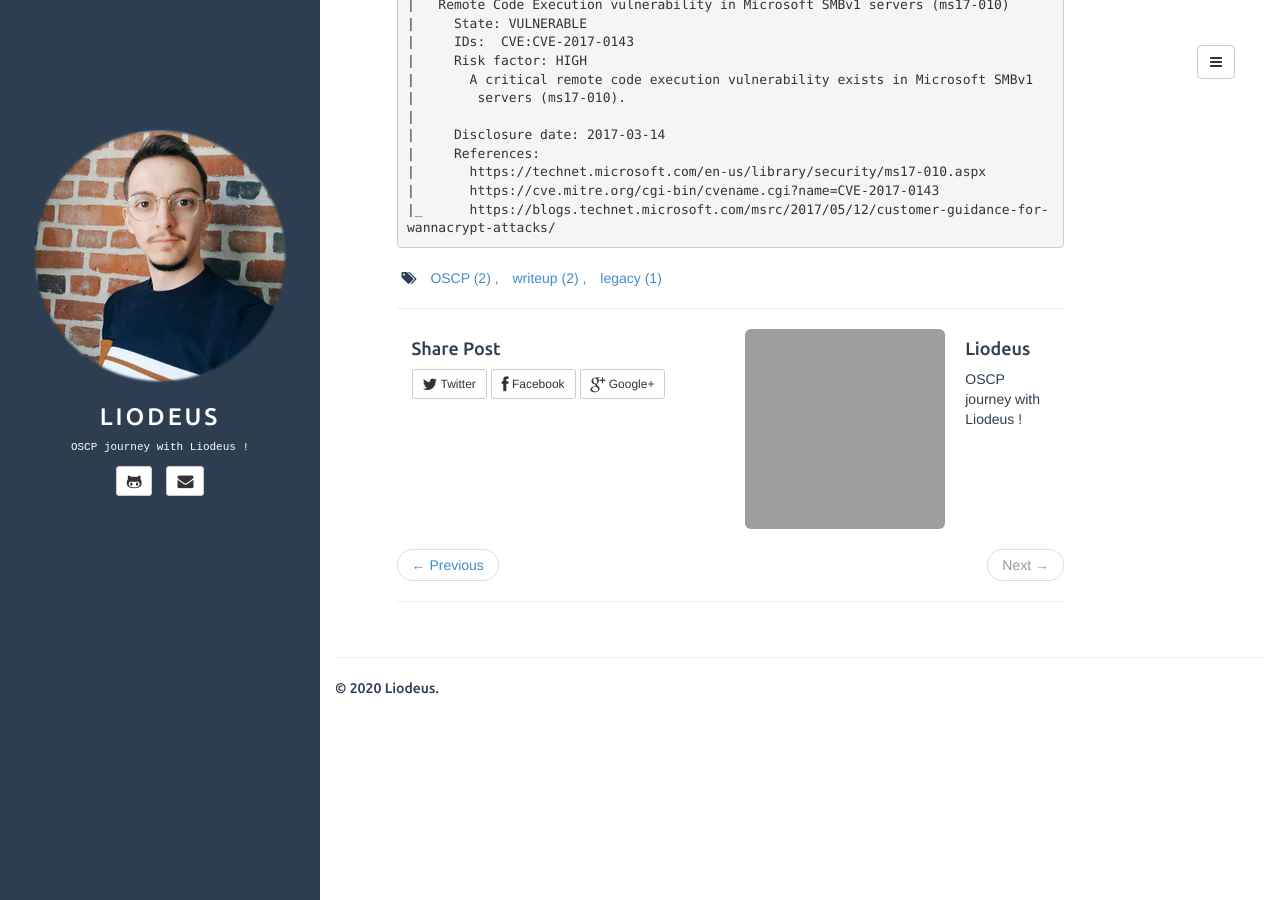
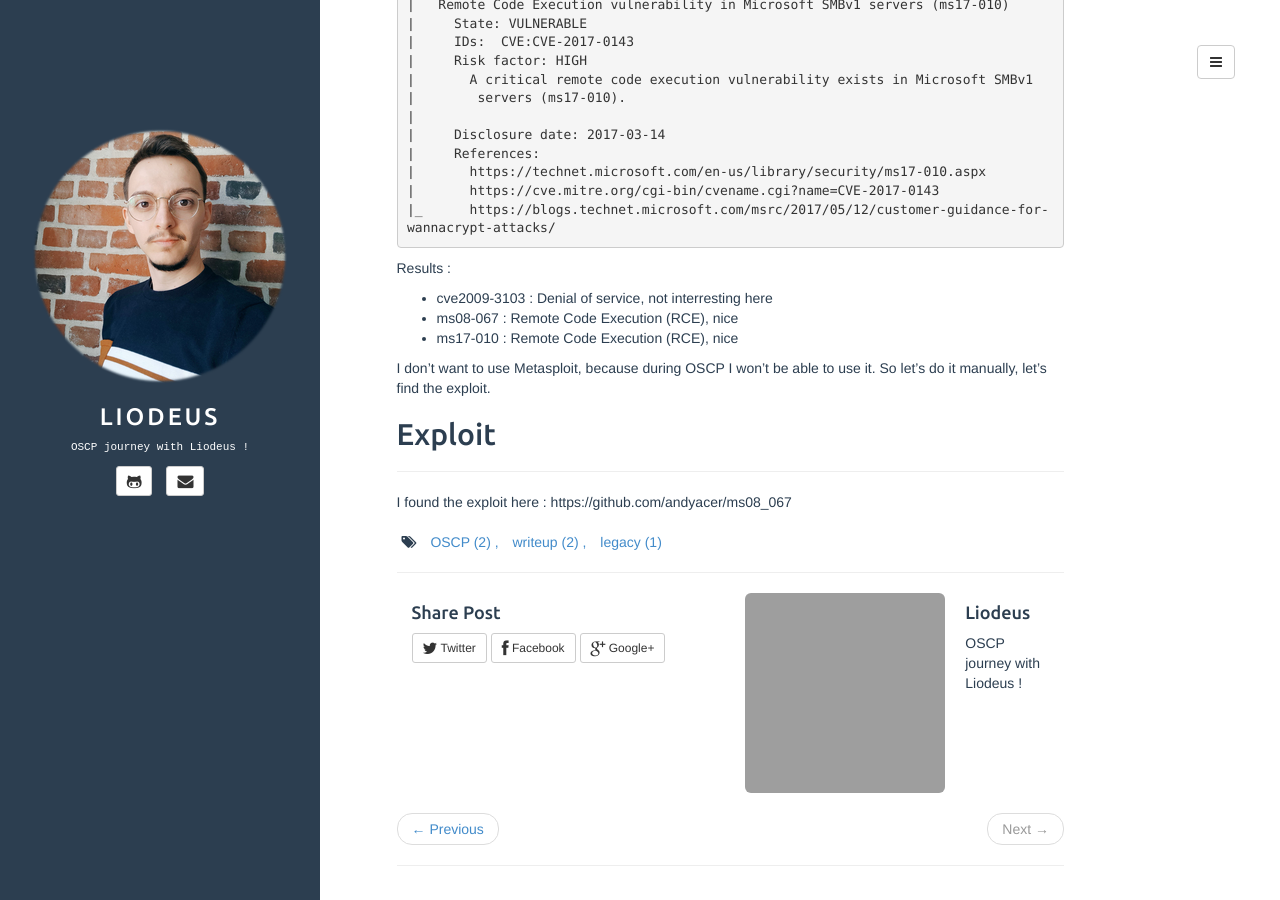
Before and after one commit to Liodeus/liodeus.github.io, a Jekyll site: the page built from _posts/2020-07-16-legacy.md, in a window 1280 px wide and 900 px high, scrolled down 2290 px. Built offline with Jekyll 4.4.1, drawn with Linux system fonts in a browser that asks for light colours; grey boxes are pictures that could not be loaded.

Commit message:
Add files via upload

````diff
--- a/_posts/2020-07-16-legacy.md
+++ b/_posts/2020-07-16-legacy.md
@@ -112,3 +112,17 @@ Host script results:
 |       https://cve.mitre.org/cgi-bin/cvename.cgi?name=CVE-2017-0143
 |_      https://blogs.technet.microsoft.com/msrc/2017/05/12/customer-guidance-for-wannacrypt-attacks/
 ```
+
+Results :
+
+- cve2009-3103 : Denial of service, not interresting here
+- ms08-067 : Remote Code Execution (RCE), nice
+- ms17-010 : Remote Code Execution (RCE), nice
+
+I don't want to use Metasploit, because during OSCP I won't be able to use it. So let's do it manually, let's find the exploit.
+
+## Exploit
+
+------
+
+I found the exploit here : https://github.com/andyacer/ms08_067
````
Also changed, not shown: _posts/2020-07-15-lame.md (+7 -2 lines).
